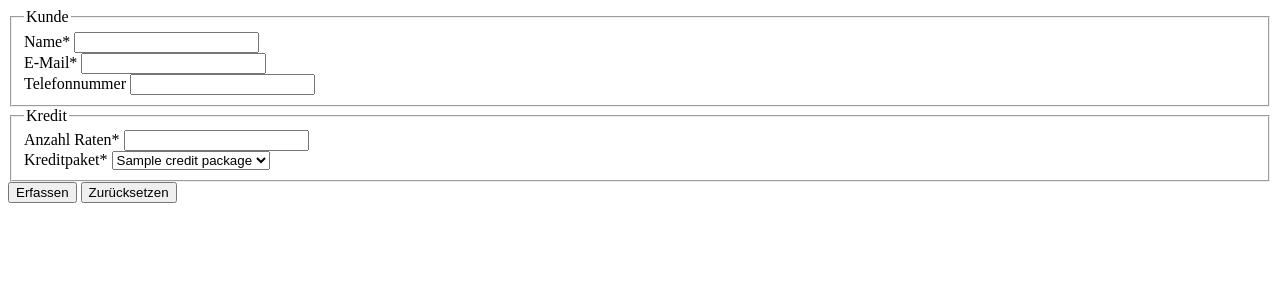
After one commit to savogel1/uk307-creditrental, a PHP site: template app/Views/addRental.view.php in a window 1280 px wide. The commit adds this page. Shown: the top 300 px of the page. Run offline with PHP 8.4, Linux system fonts and the light colour scheme; the template is opened without the code that fills it: most values are stand-ins (such as "Sample title", 1, 10 or a date in 2020).

Commit message:
add rental view

```diff
--- /dev/null
+++ b/app/Controllers/AddRentalController.php
@@ -0,0 +1,4 @@
+<?
+$creditPackages = $dbManager->getCreditPackages();
+
+require "app/Views/addRental.view.php";
--- /dev/null
+++ b/app/Views/addRental.view.php
@@ -0,0 +1,47 @@
+<!DOCTYPE html>
+<html lang="de">
+
+<head>
+    <meta charset="UTF-8">
+    <meta name="viewport" content="width=device-width, initial-scale=1.0">
+    <title>Kreditverleih erfassen</title>
+</head>
+
+<body>
+    <form action="app/Controllers/insertRentalController.php" mehtod="POST">
+        <fieldset>
+            <legend>Kunde</legend>
+            <label for="name">Name*</label>
+            <input type="text" id="name" name="name" required <? if (isset($_POST["name"])) {
+                                                                    echo "value=\"" . $_POST["name"] . "\"";
+                                                                } ?>><br>
+            <label for="email">E-Mail*</label>
+            <input type="email" name="email" id="email" required <? if (isset($_POST["email"])) {
+                                                                        echo "value=\"" . $_POST["email"] . "\"";
+                                                                    } ?>><br>
+            <label for="phone">Telefonnummer</label>
+            <input type="text" name="phone" id="phone" <? if (isset($_POST["phone"])) {
+                                                            echo "value=\"" . $_POST["phone"] . "\"";
+                                                        } ?>>
+        </fieldset>
+        <fieldset>
+            <legend>Kredit</legend>
+            <label for="noOfInstallments">Anzahl Raten*</label>
+            <input type="number" name="noOfInstallments" id="noOfInstallments" required <? if (isset($_POST["noOfInstallments"])) {
+                                                                                            echo "value=\"" . $_POST["noOfInstallments"] . "\"";
+                                                                                        } ?>><br>
+            <label for="creditPackage">Kreditpaket*</label>
+            <select name="creditPackage" id="creditPackage" required>
+                <? foreach ($creditPackages as $nr => $creditPackage) {
+                    var_dump($nr);
+                    echo "<option value=\"$nr\">" . $creditPackage["name"] . "</option>";
+                }
+                ?>
+            </select>
+        </fieldset>
+        <input type="submit" value="Erfassen">
+        <input type="reset" value="Zurücksetzen">
+    </form>
+</body>
+
+</html>
--- a/core/bootstrap.php
+++ b/core/bootstrap.php
@@ -4,3 +4,5 @@ require 'core/database.php';
 require 'core/Router.php';
 
 require 'app/Models/DbManager.php';
+
+$dbManager = new DbManager();
--- a/routes.php
+++ b/routes.php
@@ -5,4 +5,5 @@ $router = new Router();
 $router->define([
     '' => 'app/Controllers/OverviewController.php',
     'credits' => 'app/Controllers/OverviewController.php',
+    'addRental' => 'app/Controllers/AddRentalController.php',
 ]);
```
Also changed, not shown: app/Controllers/InsertRentalController.php (added, +13 -0 lines), app/Models/DbManager.php (+7 -0 lines).
